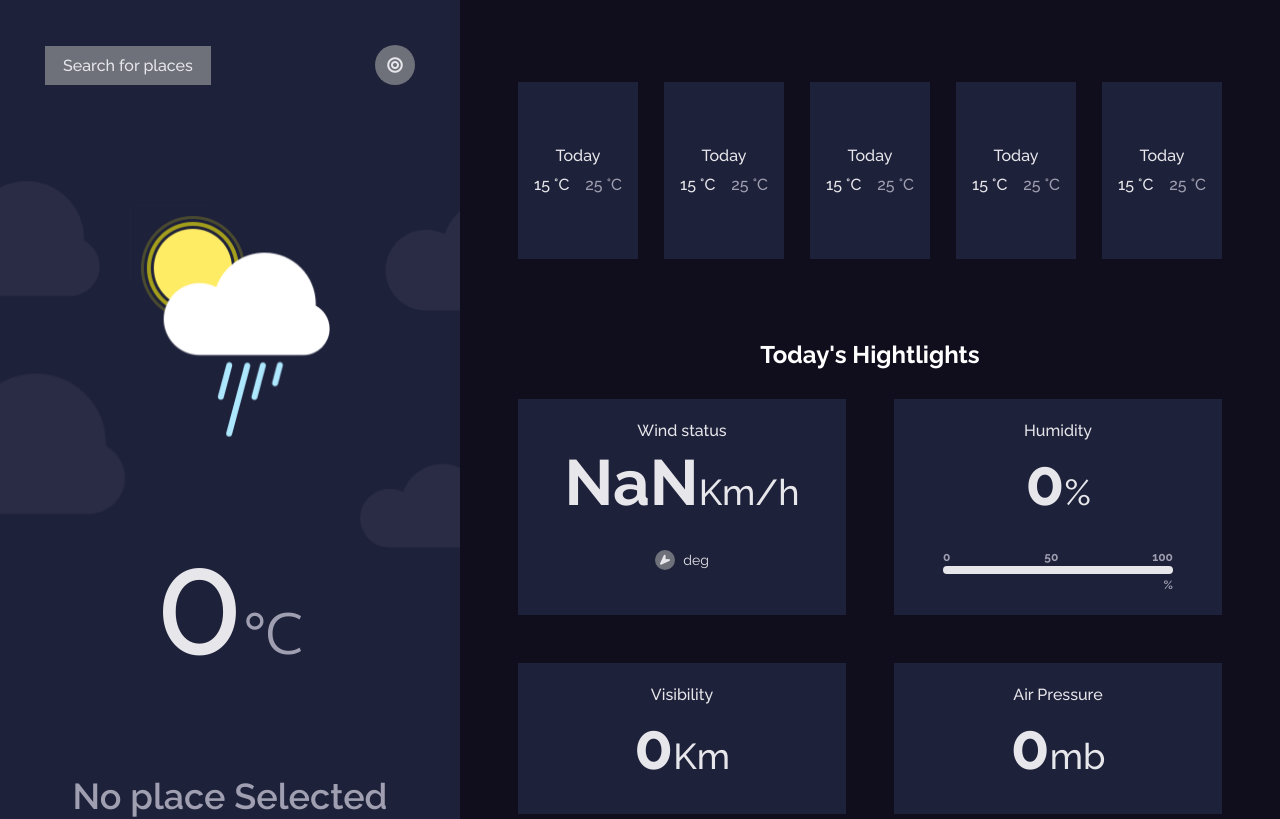
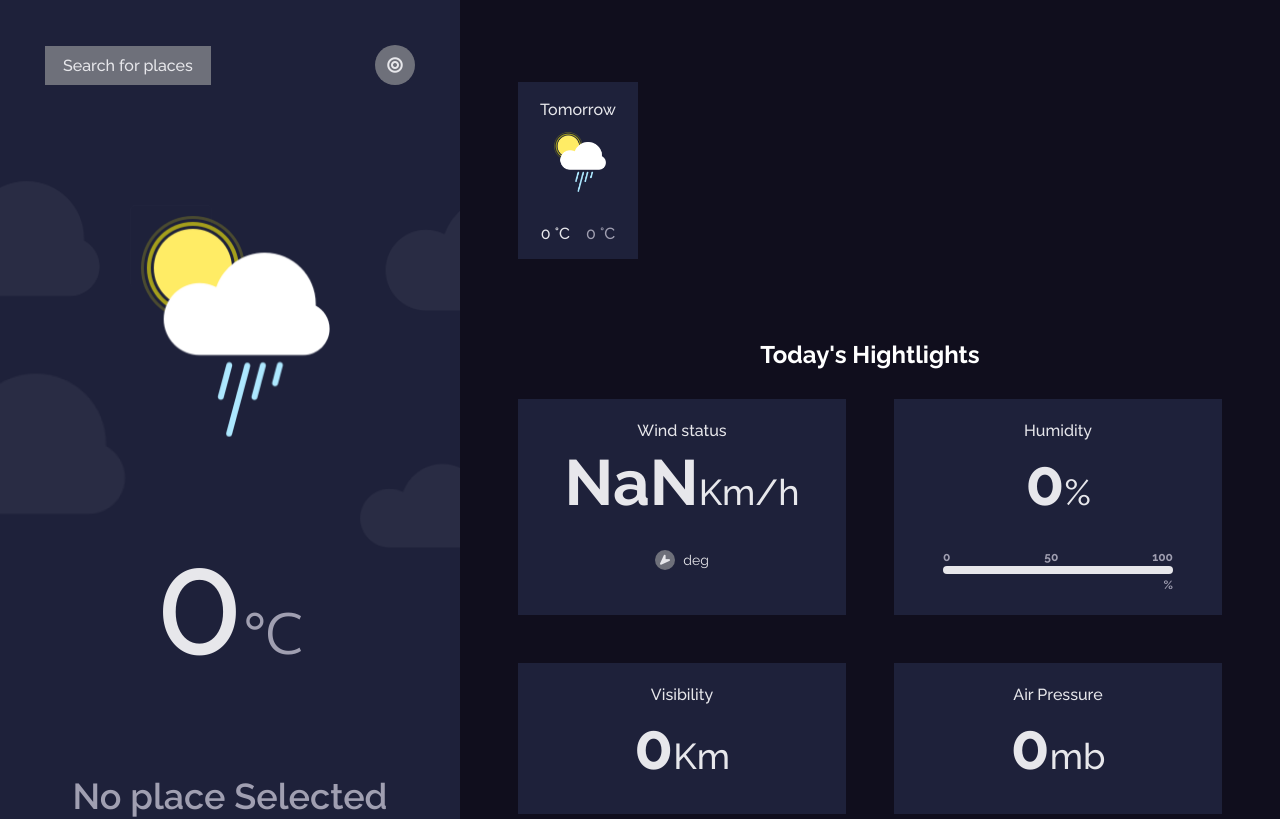
Before and after one commit to Bucha789/new-weather-app, a React (Vite) app: page / in a window 1280 px wide. Shown: the top 819 px of the page. Built offline with nearby package versions, Linux system fonts and the light colour scheme.

Commit message:
agregando datos dinamicos al weekWeather

```diff
--- a/src/WeatherApp.jsx
+++ b/src/WeatherApp.jsx
@@ -20,7 +20,18 @@ const defaultState = {
       weather: [{
         main: 'No place Selected'
       }]
-    }
+    },
+    daily: [
+      {
+        temp: {
+          min: 0,
+          max: 0,
+        },
+        weather: [{
+          main: 'No place Selected'
+        }]
+      }
+    ]
   }
 }
 
--- a/src/assets/styles/WeekWeather.css
+++ b/src/assets/styles/WeekWeather.css
@@ -14,7 +14,7 @@
   background-color: #1E213A;
   display: flex;
   flex-direction: column;
-  justify-content: center;
+  justify-content: space-between;
   align-items: center;
   text-align: center;
 }
--- a/src/components/information/CurrentWeatherDisplay.jsx
+++ b/src/components/information/CurrentWeatherDisplay.jsx
@@ -4,7 +4,7 @@ import cloudBackground from '../../assets/images/Cloud-background.png';
 
 import '../../assets/styles/CurrentWeather.css';
 import { AppContext } from '../../context/AppContext';
-import getTodayDate from '../../helpers/getTodayDate';
+import getWeekDates from '../../helpers/getWeekDates';
 import { SearchPlacesContainer } from '../search/SearchPlacesContainer';
 import { WeatherImage } from './WeatherImage';
 
@@ -16,7 +16,7 @@ export const CurrentWeatherDisplay = () => {
   const name = place.name.slice(0, index)
   const {temp, weather} = weatherStats.current;
   const [description] = weather;
-  const [dayName, month, dayNumber] = getTodayDate()
+  const [todayDate] = getWeekDates()
   return (
     <div className='current-weather__container'>
       {
@@ -44,7 +44,7 @@ export const CurrentWeatherDisplay = () => {
           <span>{description.main}</span>
           <p>
             Today<span>•</span>
-            {dayName}, {dayNumber} {month}
+            {todayDate}
           </p>
           <p>
             <i className='fas fa-map-marker-alt'></i> {name}
--- a/src/components/information/WeekWeatherDisplay.jsx
+++ b/src/components/information/WeekWeatherDisplay.jsx
@@ -1,51 +1,40 @@
-import React from 'react'
+import React, { useContext } from 'react'
 
 import '../../assets/styles/WeekWeather.css'
+import { AppContext } from '../../context/AppContext'
+import getWeekDates from '../../helpers/getWeekDates';
+import { WeatherImage } from './WeatherImage';
 
 
 export const WeekWeatherDisplay = () => {
+
+  const [state] = useContext(AppContext);
+  const {daily} = state.weatherStats;
+  const weekDates = getWeekDates().filter((item, index) => index !== 0);
+
   return (
     <div className='week-weather__container'>
-      <div className="weather-stats__item">
-        <h3>Today</h3>
-        {/* <ImageDisplay state={weather[0].main} /> */}
-        <div>
-          <span>15 °C</span>
-          <span>25 °C</span>
-        </div>
-    </div>
-      <div className="weather-stats__item">
-        <h3>Today</h3>
-        {/* <ImageDisplay state={weather[0].main} /> */}
-        <div>
-          <span>15 °C</span>
-          <span>25 °C</span>
-        </div>
-    </div>
-      <div className="weather-stats__item">
-        <h3>Today</h3>
-        {/* <ImageDisplay state={weather[0].main} /> */}
-        <div>
-          <span>15 °C</span>
-          <span>25 °C</span>
-        </div>
-    </div>
-      <div className="weather-stats__item">
-        <h3>Today</h3>
-        {/* <ImageDisplay state={weather[0].main} /> */}
-        <div>
-          <span>15 °C</span>
-          <span>25 °C</span>
-        </div>
-    </div>
-      <div className="weather-stats__item">
-        <h3>Today</h3>
-        {/* <ImageDisplay state={weather[0].main} /> */}
-        <div>
-          <span>15 °C</span>
-          <span>25 °C</span>
-        </div>
-    </div>
+      {
+        daily.map((day, index) => {
+          let dateString = weekDates[index];
+          const {min, max} = day.temp;
+          const { main } = day.weather[0];
+          if (index === 0) {
+            dateString = 'Tomorrow'
+          }
+          if (index > 4) {
+            return null
+          }
+          return <div className="weather-stats__item">
+            <h3>{dateString}</h3>
+            <WeatherImage state={main} />
+            <div>
+              <span>{parseInt(min)} °C</span>
+              <span>{parseInt(max)} °C</span>
+            </div>
+          </div>
+        })
+      }
     </div>
   )
 }
--- a/src/helpers/getTodayDate.js
+++ /dev/null
@@ -1,5 +0,0 @@
-export default function getTodayDate() {
-  const date = new Date();
-  const today = date.toDateString();
-  return today.split(' ')
-}
--- /dev/null
+++ b/src/helpers/getWeekDates.js
@@ -0,0 +1,18 @@
+export default function getWeekDates() {
+  const msecondsInOneDay = 86400000;
+  const todayDate = new Date();
+  const weekDates = []
+  for (let i = 0; i < 8; i++) {
+    let day;
+    if(i !== 0) {
+      day = new Date(todayDate.getTime() + (msecondsInOneDay * i))
+    }
+    if (i === 0) {
+      day = todayDate
+    }
+    const todayDateString = day.toDateString();
+    const [dayName, month, dayNumber] =  todayDateString.split(' ')
+    weekDates.push(`${dayName}, ${dayNumber} ${month}`)
+  }
+  return weekDates
+}
```
